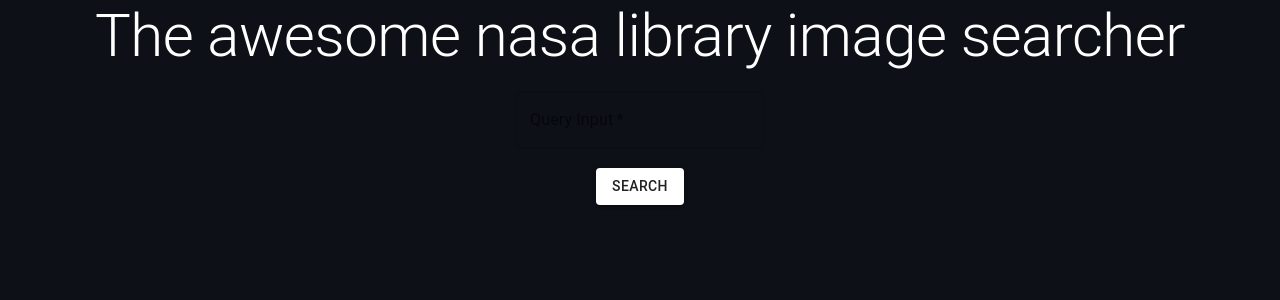
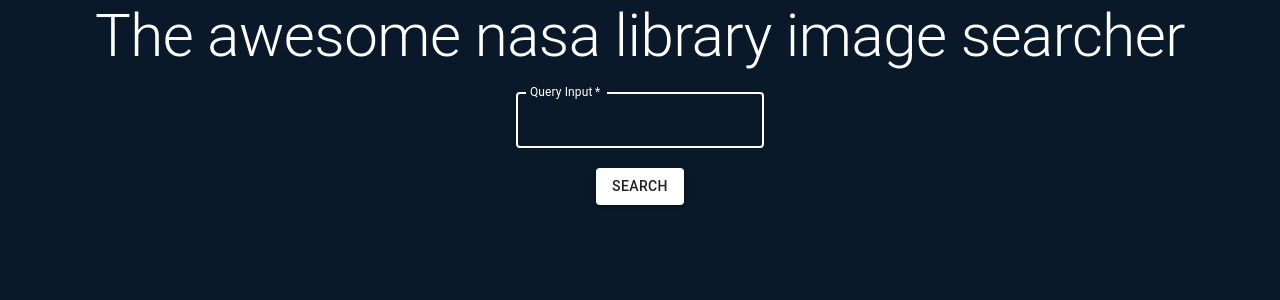
Before and after one commit to jzapiorkowski/nasa-library, a React (Create React App) app: page / in a window 1280 px wide. Shown: the top 300 px of the page. Built offline with nearby package versions, Linux system fonts and the light colour scheme.

Commit message:
change textfield color to primary main

```diff
--- a/src/components/TextField/TextField.tsx
+++ b/src/components/TextField/TextField.tsx
@@ -1,5 +1,6 @@
 import { Field } from 'formik';
 import { TextField as MuiTextField } from '@mui/material';
+import { theme } from 'theme';
 
 interface TextFieldProps {
   name: string;
@@ -16,6 +17,8 @@
       as={MuiTextField}
       type='text'
       required={isRequired}
+      focused
+      sx={{ input: { color: theme.palette.primary.main } }}
     />
   );
 }
--- a/src/theme.ts
+++ b/src/theme.ts
@@ -5,7 +5,7 @@
 export const theme = createTheme({
   palette: {
     background: {
-      default: '#0d1117',
+      default: '#0a1929',
     },
     primary: {
       main: '#ffffff',
```
